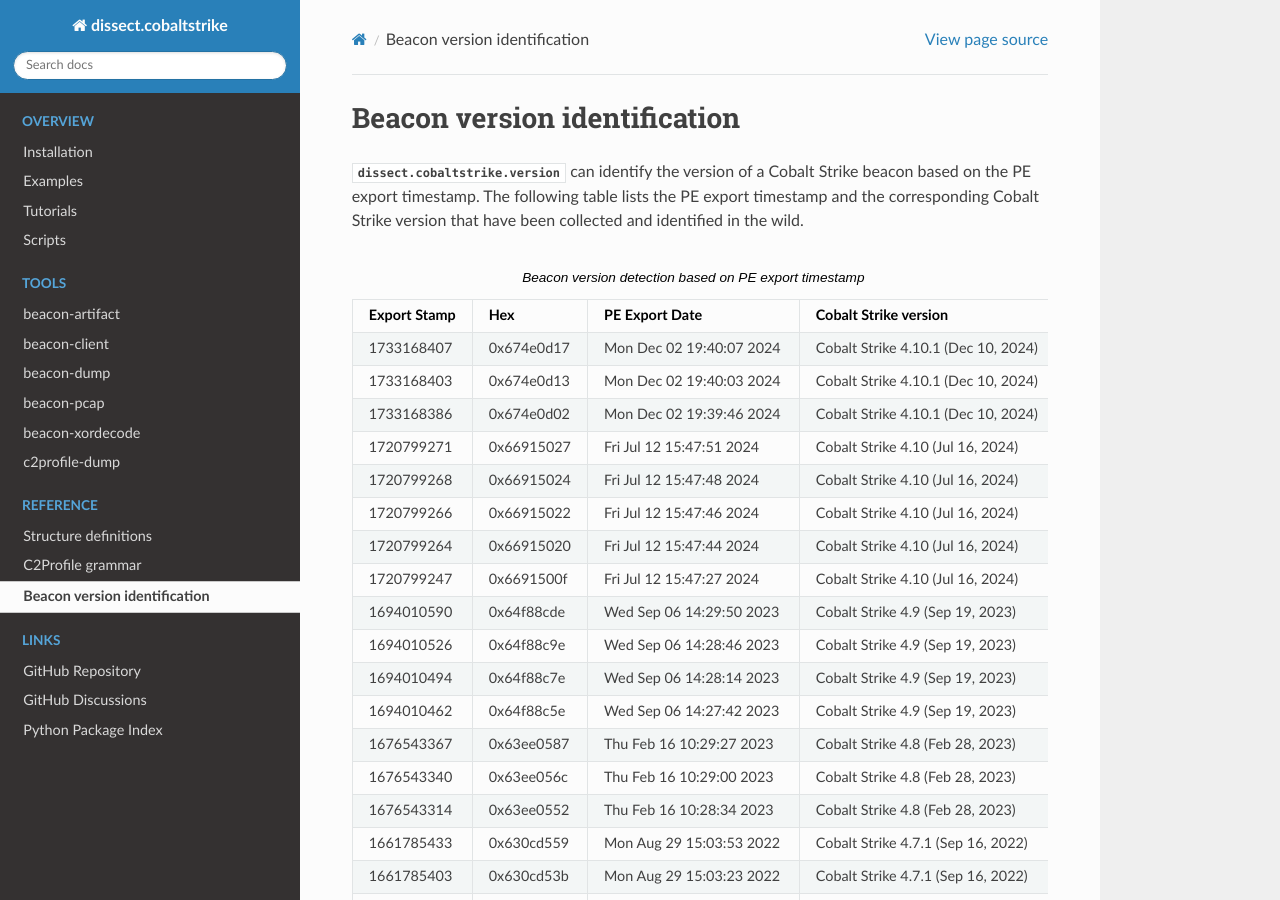
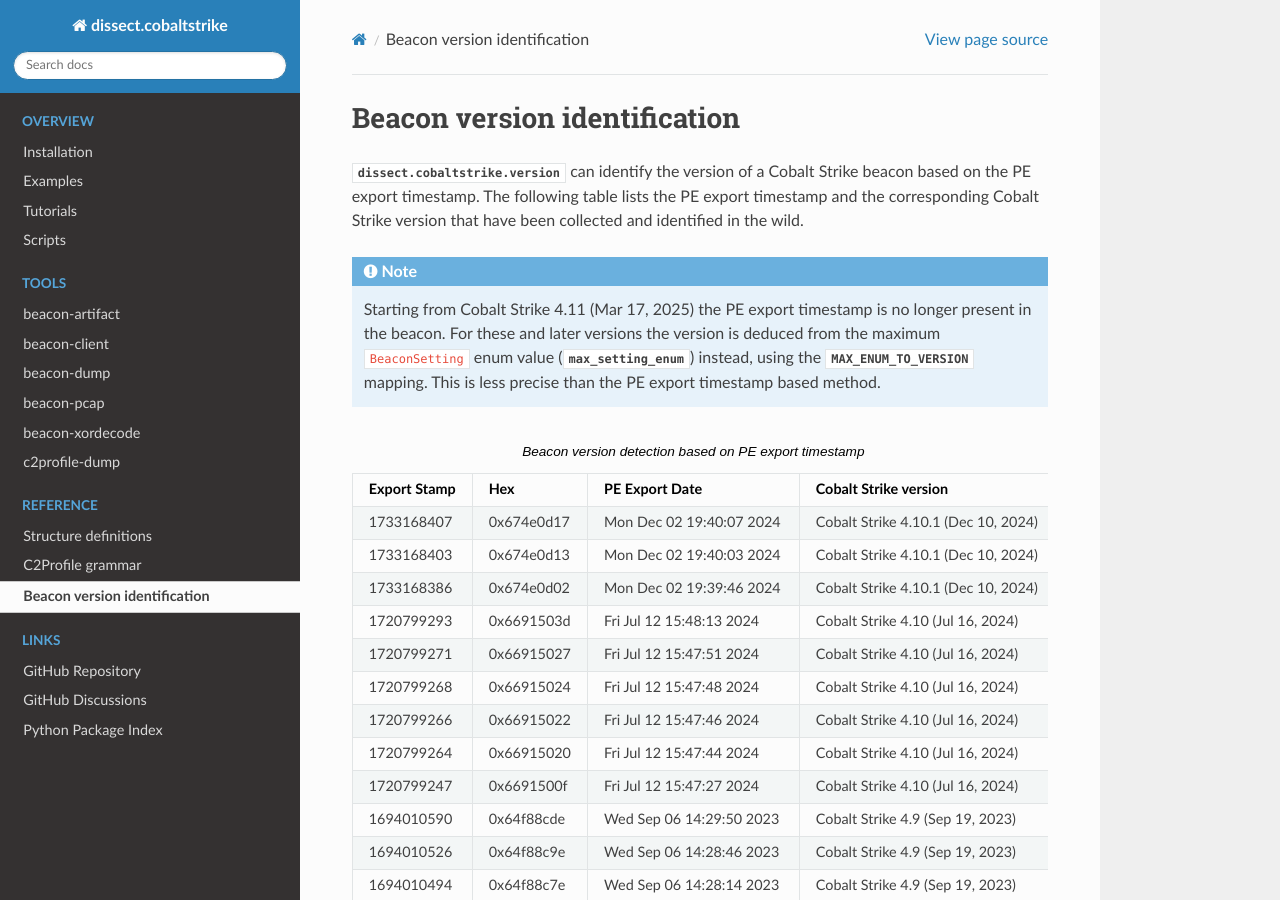
Before and after one commit to fox-it/dissect.cobaltstrike, a Sphinx documentation site: the page built from docs/beacon-version-identification.rst, in a window 1280 px wide and 900 px high. Built offline with Sphinx 7.4.7 and the Read the Docs theme 3.1.0, drawn with Linux system fonts in a browser that asks for light colours; pages that are not in the unit, such as notebooks, are missing from menus; the version number could not be read and is left out; some of the changed text lies outside the part shown.

Commit message:
Update docs and add test using a transform-obfuscate beacon

```diff
--- a/docs/beacon-version-identification.rst
+++ b/docs/beacon-version-identification.rst
@@ -3,6 +3,14 @@
 
 :py:mod:`dissect.cobaltstrike.version` can identify the version of a Cobalt Strike beacon based on the PE export timestamp.
 The following table lists the PE export timestamp and the corresponding Cobalt Strike version that have been collected and identified in the wild.
+
+.. note::
+
+   Starting from Cobalt Strike 4.11 (Mar 17, 2025) the PE export timestamp is no longer present in the beacon.
+   For these and later versions the version is deduced from the maximum ``BeaconSetting`` enum value
+   (:py:attr:`~dissect.cobaltstrike.beacon.BeaconConfig.max_setting_enum`) instead, using the
+   :py:data:`~dissect.cobaltstrike.version.MAX_ENUM_TO_VERSION` mapping. This is less precise than the
+   PE export timestamp based method.
 
 .. csv-table:: Beacon version detection based on PE export timestamp
    :file: cobaltstrike-beacon-versions.csv
@@ -24,3 +32,15 @@
 
 If the version is unknown, the ``beacon-dump`` command will print the PE export timestamp and the version ``Unknown``.
 A GitHub issue is welcome to add the PE export timestamp and the corresponding Cobalt Strike version to the table.
+
+For beacons without a PE export timestamp (Cobalt Strike 4.11 and later), the version is deduced from the
+maximum ``BeaconSetting`` enum value instead:
+
+.. code-block::
+
+   $ beacon-dump -v beacon.bin
+
+   --------------------------------------------------
+   pe_export_stamp = None Cobalt Strike 4.11 (Mar 17, 2025) beacon.bin
+   max_setting_enum = 87 - BeaconSetting.SETTING_DNS_DOH_HEADERS
+   beacon_version = Cobalt Strike 4.11 (Mar 17, 2025)
--- a/docs/cobaltstrike-beacon-versions.csv
+++ b/docs/cobaltstrike-beacon-versions.csv
@@ -2,6 +2,7 @@
 1733168407,0x674e0d17,Mon Dec 02 19:40:07 2024,"Cobalt Strike 4.10.1 (Dec 10, 2024)"
 1733168403,0x674e0d13,Mon Dec 02 19:40:03 2024,"Cobalt Strike 4.10.1 (Dec 10, 2024)"
 1733168386,0x674e0d02,Mon Dec 02 19:39:46 2024,"Cobalt Strike 4.10.1 (Dec 10, 2024)"
+1720799293,0x6691503d,Fri Jul 12 15:48:13 2024,"Cobalt Strike 4.10 (Jul 16, 2024)"
 1720799271,0x66915027,Fri Jul 12 15:47:51 2024,"Cobalt Strike 4.10 (Jul 16, 2024)"
 1720799268,0x66915024,Fri Jul 12 15:47:48 2024,"Cobalt Strike 4.10 (Jul 16, 2024)"
 1720799266,0x66915022,Fri Jul 12 15:47:46 2024,"Cobalt Strike 4.10 (Jul 16, 2024)"
```
Also changed, not shown: docs/examples.rst (+39 -0 lines), 4 other files.
